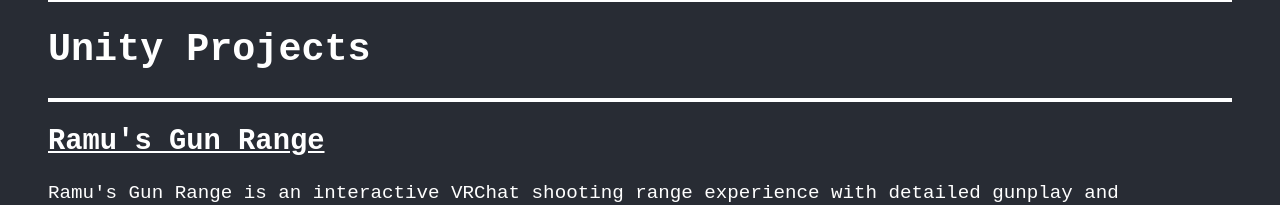
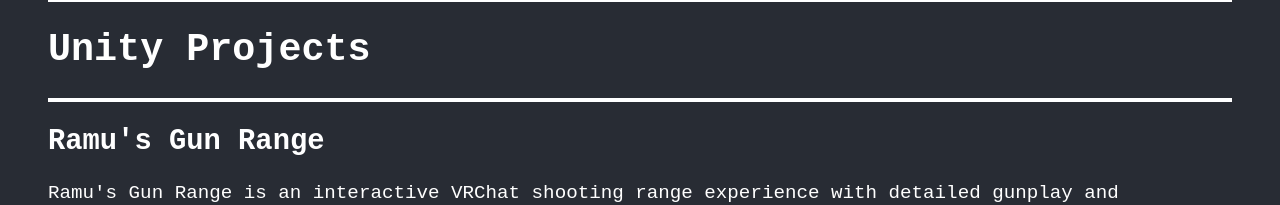
Before and after one commit to Xramu/react-github-pages, a React (Create React App) app: page / in a window 1280 px wide. Shown: the part 840-1045 px from the top of the page. Built offline with nearby package versions, Linux system fonts and the light colour scheme.

Commit message:
Removed underline from project title.

```diff
--- a/src/components/info/ProjectTitle.tsx
+++ b/src/components/info/ProjectTitle.tsx
@@ -5,11 +5,7 @@
 }
 
 function ProjectTitle({ children, ...rest }: ProjectTitleProps) {
-  return (
-    <h2 {...rest}>
-      <u>{children ? children : "No Title"}</u>
-    </h2>
-  )
+  return <h2 {...rest}>{children ? children : "No Title"}</h2>
 }
 
 export default ProjectTitle
```
